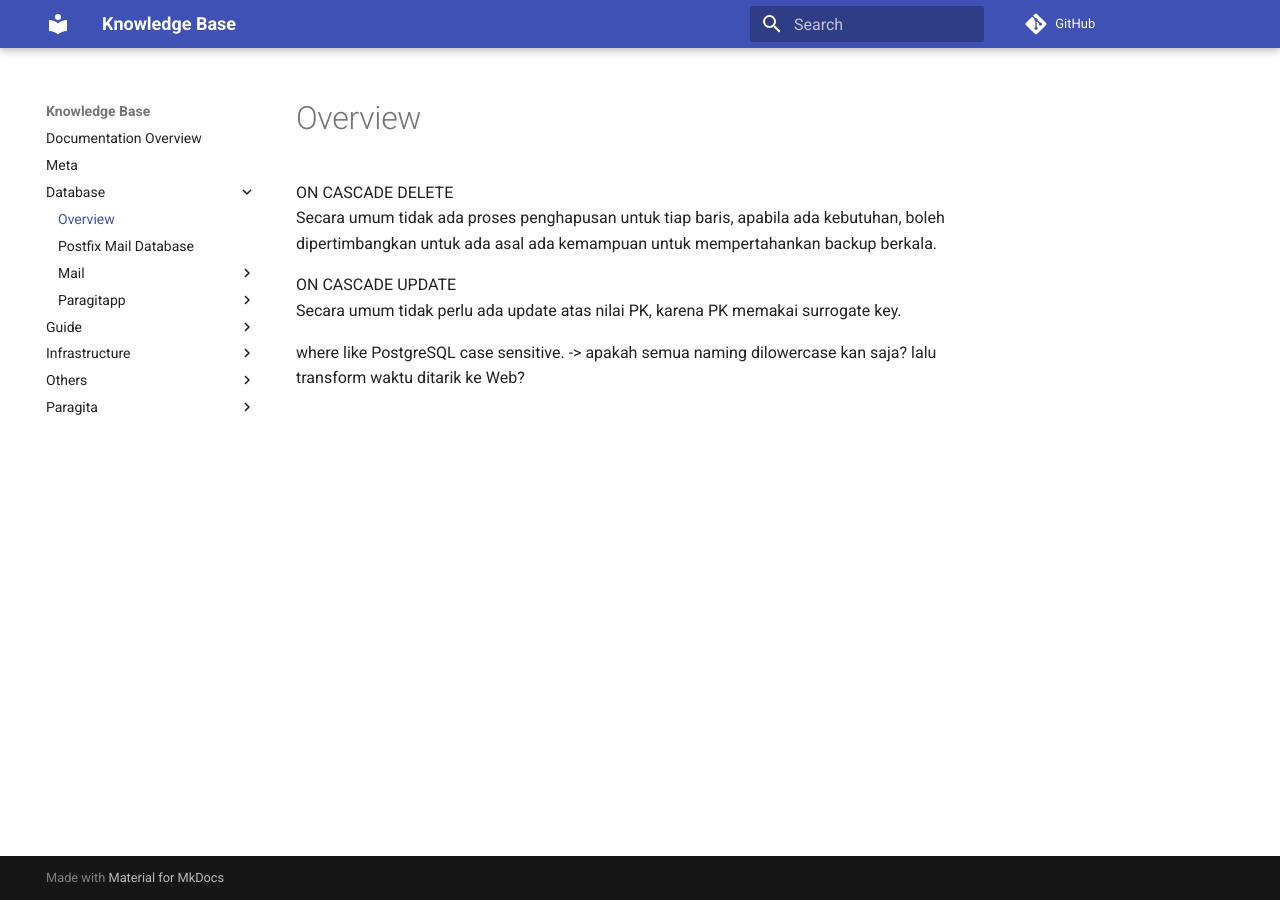
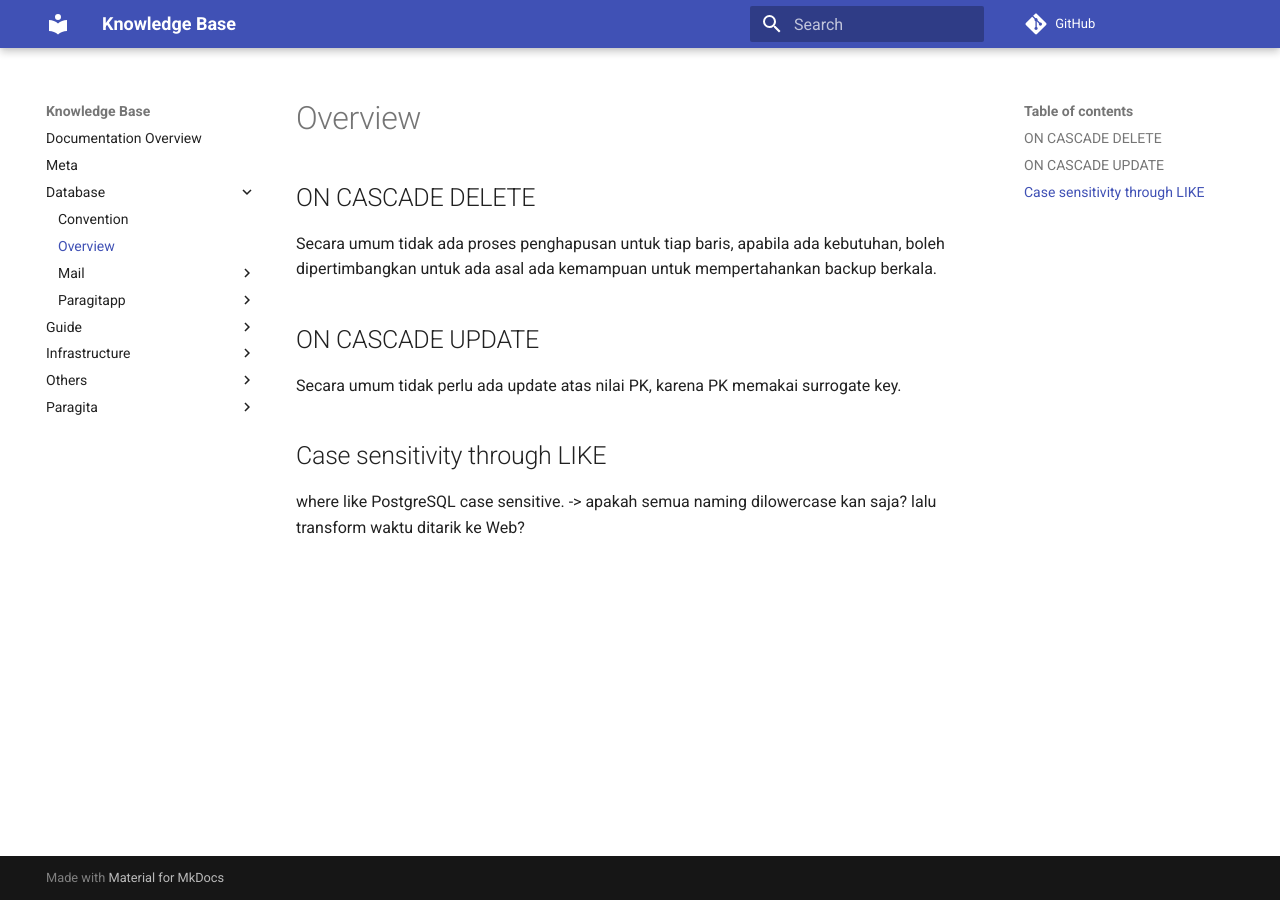
Before and after one commit to ferdisn/docs, an MkDocs documentation site: the page built from docs/database/overview.md, in a window 1280 px wide. Built offline with MkDocs 1.6.1 and Material for MkDocs 9.7.7, drawn with Linux system fonts in a browser that asks for light colours.

Commit message:
Merge branch 'master' of https://github.com/ferdisn/docs.git

```diff
--- a/docs/database/index2.md
+++ /dev/null
@@ -1 +0,0 @@
-# Postfix Mail Database
--- a/docs/database/index.md
+++ b/docs/database/overview.md
@@ -1,9 +1,10 @@
 # Overview
 
-ON CASCADE DELETE
+## ON CASCADE DELETE
 Secara umum tidak ada proses penghapusan untuk tiap baris, apabila ada kebutuhan, boleh dipertimbangkan untuk ada asal ada kemampuan untuk mempertahankan backup berkala.
 
-ON CASCADE UPDATE
+## ON CASCADE UPDATE
 Secara umum tidak perlu ada update atas nilai PK, karena PK memakai surrogate key.
 
+## Case sensitivity through LIKE
 where like PostgreSQL case sensitive. -> apakah semua naming dilowercase kan saja? lalu transform waktu ditarik ke Web?
```
Also changed, not shown: docs/database/convention.md (added, +67 -0 lines).
